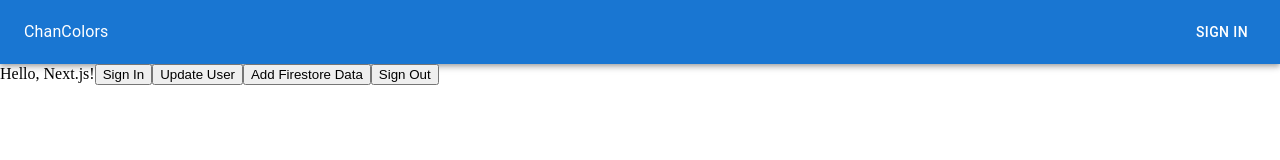
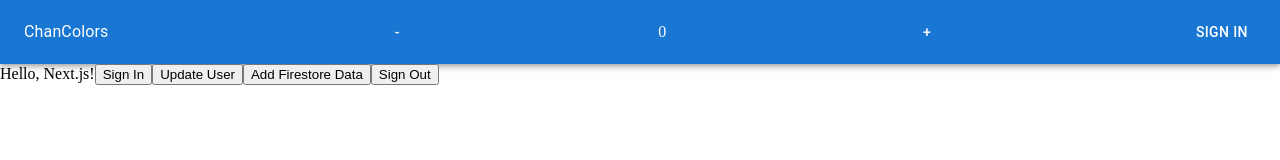
Before and after one commit to CarrumDraws/chancolors, a Next.js app: page / in a window 1280 px wide. Shown: the top 160 px of the page. Built offline with nearby package versions, Linux system fonts and the light colour scheme; no server answers.

Commit message:
More Redux

```diff
--- a/components/Navbar.tsx
+++ b/components/Navbar.tsx
@@ -9,6 +9,13 @@ import {
   Button,
   IconButton,
 } from "@mui/material";
+import { useAppSelector, useAppDispatch } from "../hooks/hooks";
+import {
+  increment,
+  decrement,
+  incrementByAmount,
+  selectCount,
+} from "../state/slices/userSlice";
 import {
   GoogleAuthProvider,
   signInWithPopup,
@@ -20,8 +27,10 @@ import { collection, addDoc, setDoc, doc } from "firebase/firestore";
 import { auth, db } from "../firebase";
 
 export default function Navbar() {
+  const [user, setUser] = useState<any>(null);
   const provider = new GoogleAuthProvider();
-  const [user, setUser] = useState<any>(null);
+  const count = useAppSelector(selectCount);
+  const dispatch = useAppDispatch();
 
   useEffect(() => {
     // Auth Object Observer (event listener- needs to be manually removed)
@@ -95,7 +104,13 @@ export default function Navbar() {
           >
             <Typography>ChanColors</Typography>
           </IconButton>
-
+          <Button onClick={() => dispatch(decrement())} color="inherit">
+            -
+          </Button>
+          {count}
+          <Button onClick={() => dispatch(increment())} color="inherit">
+            +
+          </Button>
           <Button
             onClick={() => {
               user ? signOutOfApp() : signIn();
--- a/state/slices/counterSlice.tsx
+++ /dev/null
@@ -1,36 +0,0 @@
-import { createAsyncThunk, createSlice, PayloadAction } from "@reduxjs/toolkit";
-import type { RootState } from "../store";
-
-// Define a type for the slice state
-export interface CounterState {
-  value: number;
-}
-
-// Define the initial state using that type
-const initialState: CounterState = {
-  value: 0,
-};
-
-export const counterSlice = createSlice({
-  name: "counter",
-  initialState,
-  reducers: {
-    increment: (state) => {
-      state.value += 1;
-    },
-    decrement: (state) => {
-      state.value -= 1;
-    },
-    // Use the PayloadAction type to declare the contents of `action.payload`
-    incrementByAmount: (state, action: PayloadAction<number>) => {
-      state.value += action.payload;
-    },
-  },
-});
-
-export const { increment, decrement, incrementByAmount } = counterSlice.actions;
-
-// Other code such as selectors can use the imported `RootState` type
-export const selectCount = (state: RootState) => state.counter.value;
-
-export default counterSlice.reducer;
--- /dev/null
+++ b/state/slices/userSlice.tsx
@@ -0,0 +1,36 @@
+import { createAsyncThunk, createSlice, PayloadAction } from "@reduxjs/toolkit";
+import type { RootState } from "../store";
+
+// Define a type for the slice state
+export interface CounterState {
+  user: number;
+}
+
+// Define the initial state using that type
+const initialState: CounterState = {
+  user: 0,
+};
+
+export const userSlice = createSlice({
+  name: "user",
+  initialState,
+  reducers: {
+    increment: (state) => {
+      state.user += 1;
+    },
+    decrement: (state) => {
+      state.user -= 1;
+    },
+    // Use the PayloadAction type to declare the contents of `action.payload`
+    incrementByAmount: (state, action: PayloadAction<number>) => {
+      state.user += action.payload;
+    },
+  },
+});
+
+export const { increment, decrement, incrementByAmount } = userSlice.actions;
+
+// Other code such as selectors can use the imported `RootState` type
+export const selectCount = (state: RootState) => state.counter.user;
+
+export default userSlice.reducer;
--- a/state/store.tsx
+++ b/state/store.tsx
@@ -1,9 +1,9 @@
 import { configureStore, ThunkAction, Action } from "@reduxjs/toolkit";
-import counterReducer from "./slices/counterSlice";
+import userReducer from "./slices/userSlice";
 
 export const store = configureStore({
   reducer: {
-    counter: counterReducer,
+    counter: userReducer,
   },
 });
 
```
Also changed, not shown: notes.txt.
